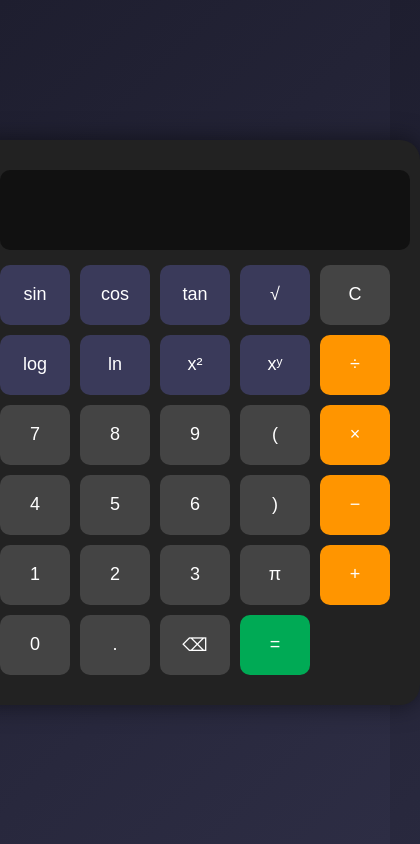
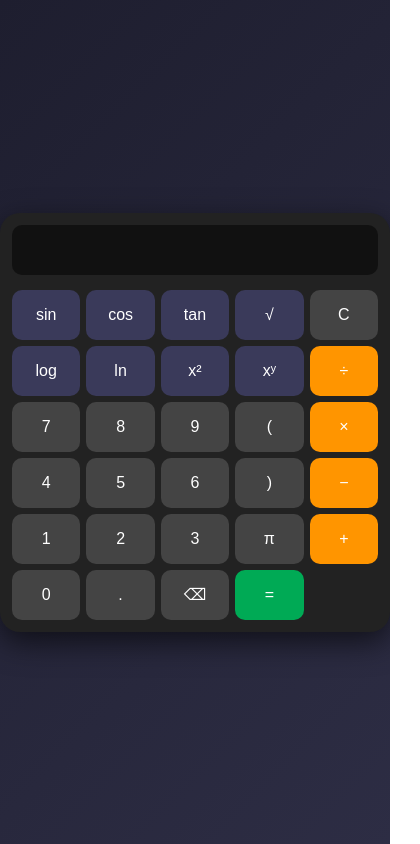
Before and after one commit to DovakinT1/Calculadora-web, a plain HTML site: page index.html in a window 390 px wide. Shown: the whole page, 420 px wide, since content can reach past the window. Drawn offline with Linux system fonts and the light colour scheme.

Commit message:
Add files via upload

```diff
--- a/index.html
+++ b/index.html
@@ -6,6 +6,7 @@
     <title>Calculadora Científica</title>
 
     <style>
+
         body {
             margin: 0;
             height: 100vh;
@@ -18,9 +19,10 @@
 
         .calculadora {
             background: #222;
-            padding: 30px;
+            padding: 25px;
             border-radius: 20px;
-            box-shadow: 0 0 25px rgba(0,0,0,0.5);
+            box-shadow: 0 10px 30px rgba(0,0,0,0.6);
+            width: auto;
         }
 
         #pantalla {
@@ -28,12 +30,13 @@
             height: 60px;
             font-size: 28px;
             margin-bottom: 15px;
-            text-align: center;
+            text-align: right;
             padding: 10px;
             border: none;
             border-radius: 10px;
             background: #111;
             color: #0f0;
+            box-sizing: border-box;
         }
 
         .grid {
@@ -76,6 +79,31 @@
             .igual:hover {
                 background: #00cc66;
             }
+
+        /* 📱 RESPONSIVE PARA TELÉFONO */
+        @media (max-width: 600px) {
+
+            .calculadora {
+                padding: 12px;
+                width: 95vw;
+                max-width: 420px;
+            }
+
+            .grid {
+                grid-template-columns: repeat(5, 1fr);
+                gap: 6px;
+            }
+
+            button {
+                height: 50px;
+                font-size: 16px;
+            }
+
+            #pantalla {
+                height: 50px;
+                font-size: 22px;
+            }
+        }
     </style>
 </head>
 
@@ -123,6 +151,7 @@
     </div>
 
     <script>
+
         let pantalla = document.getElementById("pantalla");
 
         function agregar(valor) {
@@ -144,6 +173,7 @@
                 pantalla.value = "Error";
             }
         }
+
     </script>
 
 </body>
```
